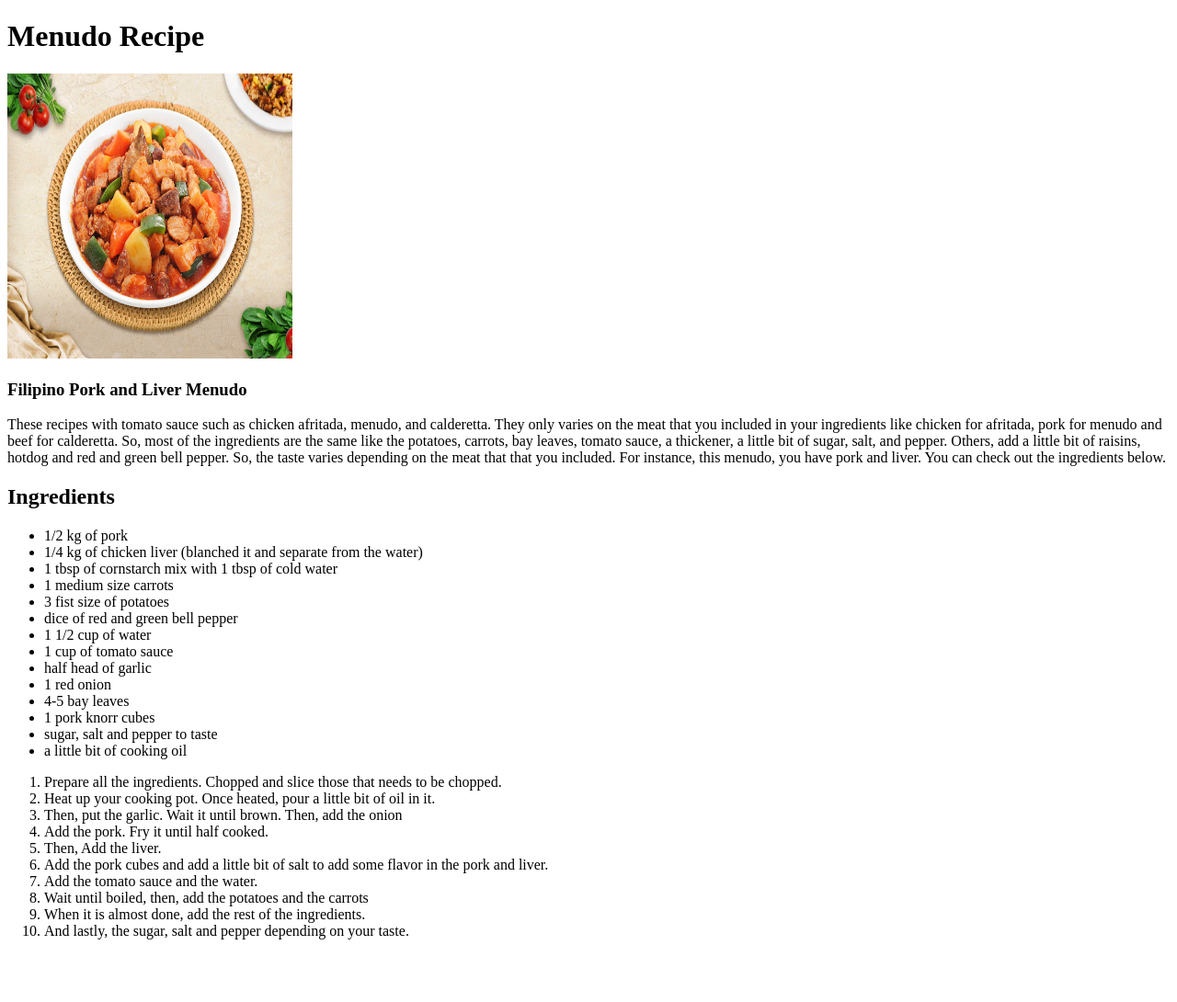
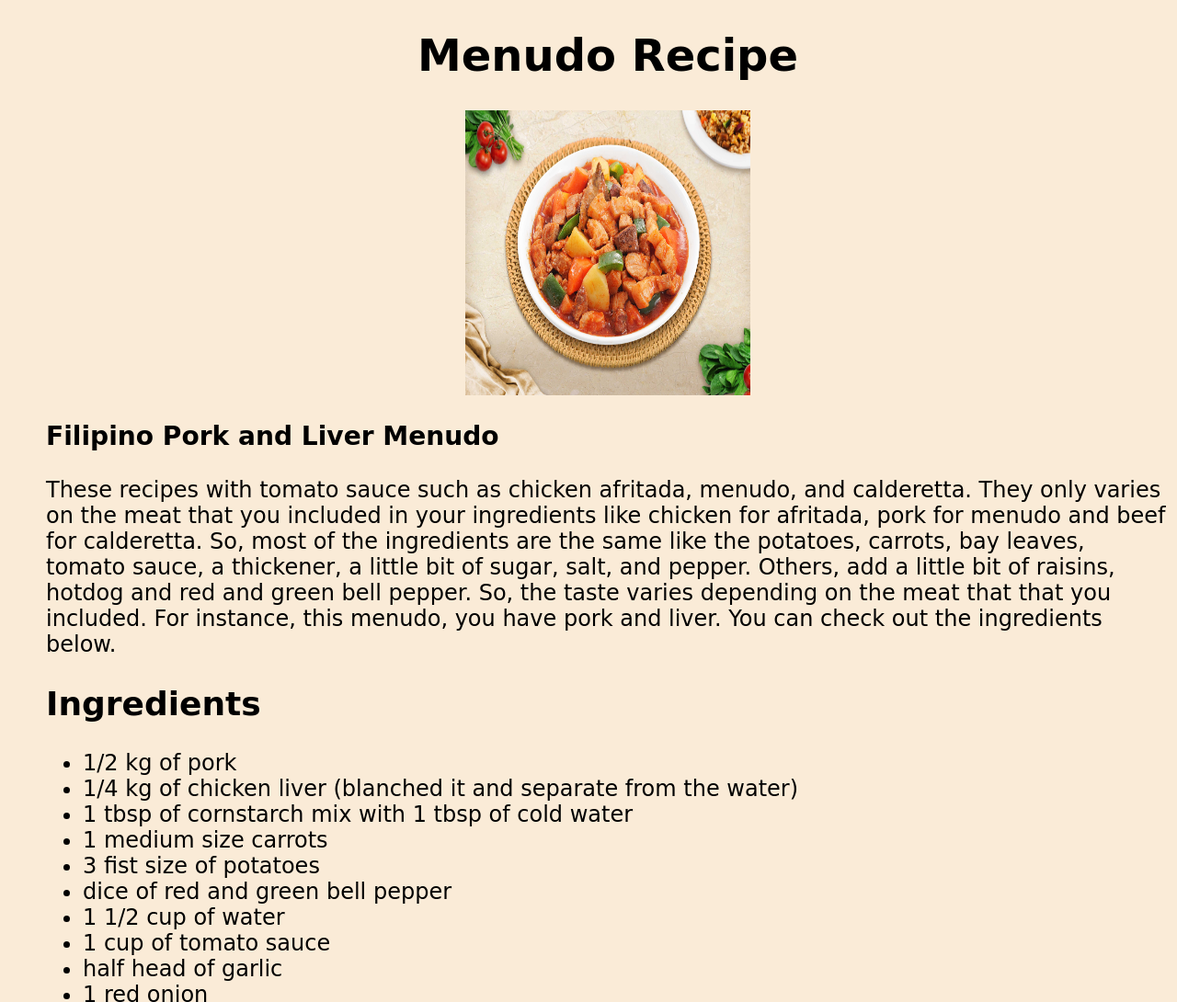
Before and after one commit to shinkokuendo/odin-recipes, a plain HTML site: page recipes/menudo.html in a window 1280 px wide. Shown: the top 1090 px of the page at 92% size. Before the commit the page ends 1038 px from the top, so only its background shows below. Drawn offline with Linux system fonts and the light colour scheme.

Commit message:
Adding an external style sheet

```diff
--- /dev/null
+++ b/css1/styles.css
@@ -0,0 +1,15 @@
+body{
+   background-color: antiquewhite;
+   font-family: "Brush Script MT", cursive;
+   font-size: 24px;
+   margin-left: 50px;
+   maring-right: 50px;
+}
+h1{
+   text-align: center;
+}
+img{
+   display: block;
+   margin-left: auto;
+   margin-right: auto;
+}
--- a/recipes/menudo.html
+++ b/recipes/menudo.html
@@ -3,6 +3,7 @@
    <head>
       <meta charset="utf-8">
       <title>Odin Recipes</title>
+      <link rel="stylesheet" href="../css1/styles.css">
    </head>
    <body>
       <h1>Menudo Recipe</h1>
```
Also changed, not shown: index.html (+1 -0 lines), recipes/adobo.html (+1 -0 lines), recipes/chicken_curry.html (+1 -0 lines).
